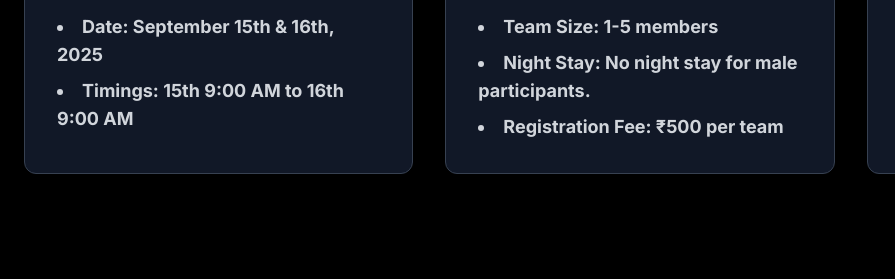
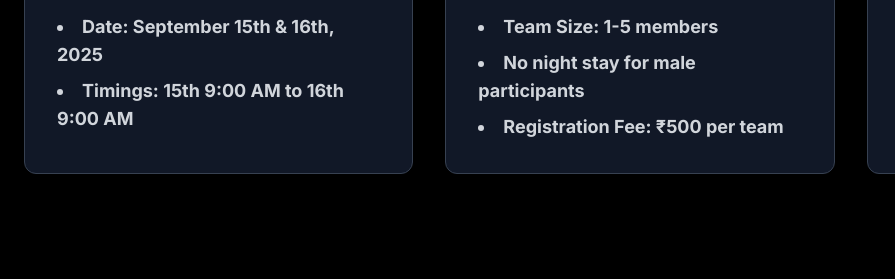
Before and after one commit to Hemasree556/Gen-AI-Hackathon-2025, a website: page index.html in a window 1280 px wide. Shown: the part 1349-1628 px from the top of the page, 0-895 px from the left. Drawn offline with nearby package versions, Linux system fonts and the light colour scheme.

Commit message:
Update index.html

```diff
--- a/index.html
+++ b/index.html
@@ -168,7 +168,7 @@
                         </h3>
                         <ul class="list-disc list-inside space-y-2 text-lg text-gray-300 font-bold">
                             <li>Team Size: 1-5 members</li>
-                            <li>Night Stay: No night stay for male participants.</li>
+                            <li>No night stay for male participants</li>
                             <li>Registration Fee: ₹500 per team</li>
                         </ul>
                     </div>
```
